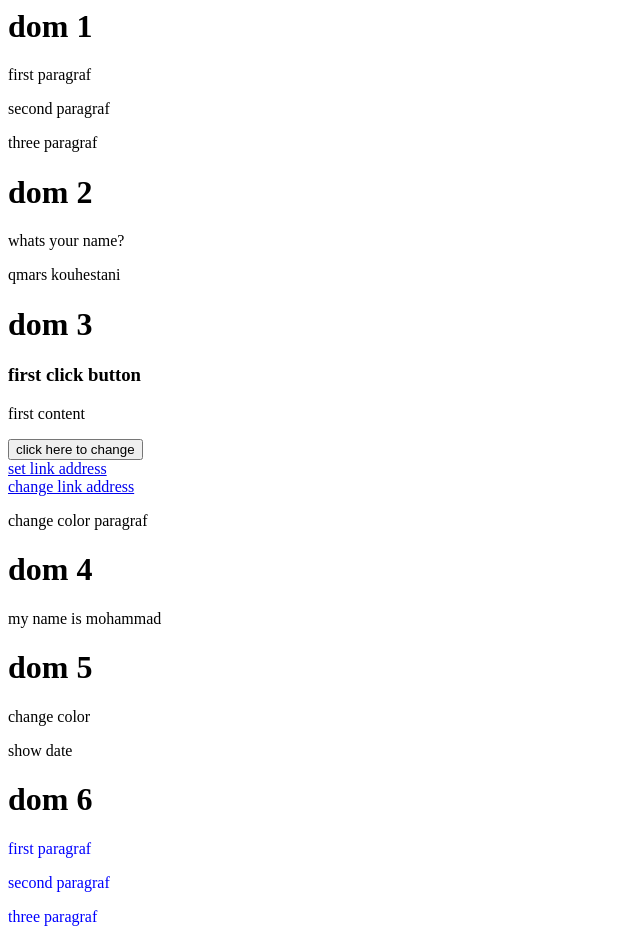
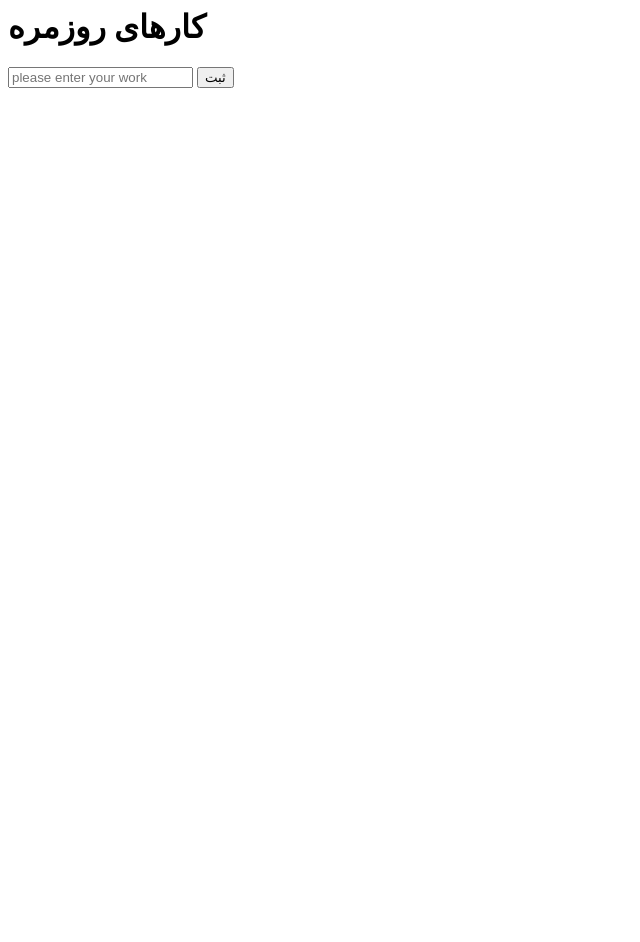
Before and after one commit to mohammadEslamiyeh/-js-practise-frontcast-all-dom, a plain HTML site: page index.html in a window 1280 px wide. Shown: the whole page, without its empty margins (0-640 px from the left). After the commit the page ends 800 px from the top, so only its background shows below. Drawn offline with Linux system fonts and the light colour scheme.

Commit message:
final project dom 'exercise'

```diff
--- /dev/null
+++ b/css/main.css
@@ -0,0 +1,3 @@
+.h{
+
+}
--- a/index.html
+++ b/index.html
@@ -5,49 +5,14 @@
         <title>
             js practise frontcast
         </title>
+        <link rel="stylesheet" href="css/main.css">
     </head>
     <body>
-            <!--  dom 1 ---->
-            <h1>dom 1</h1>
-        <p id="app">first paragraf</p>
-        <p class="box">second paragraf</p>
-        <p>three paragraf</p>
+        <h1 class="h1">کارهای روزمره</h1>
+        <input type="text" id="input" placeholder="please enter your work">
+        <button id="submit"onclick="addItem()">ثبت</button>
+        <div id="result"></div>
 
-        <!--  dom 2 ---->
-            <h1>dom 2</h1>
-            <p onclick="change()">whats your name?</p>
-            <p >qmars kouhestani</p>
-
-             <!--  dom 3 ---->
-             <h1>dom 3</h1>
-             <h3>first click button </h3>
-            <div id="mainDom3">
-             <p>first content</p>
-             <button onclick="changeText()">click here to change</button>
-             <br>
-             <a href="#" target="blank">set link address</a>
-             <br>
-             <a href="https://github.com/mohammadEslamiyeh?tab=repositories" target="blank">change link address</a>
-             <p>change color paragraf</p>
-            </div>
-
-             <!--  dom 4 ---->
-             <h1>dom 4</h1>
-             <div id="show"></div>
-            <!--  dom 5 ---->
-            <h1>dom 5</h1>
-            <div >
-        <p id="color">change color</p>
-        <p id="date">show date</p>
-        </div>
-
-        <!--  dom 6 ---->
-        <div id="dom6">
-        <h1>dom 6</h1>
-        <p>first paragraf</p>
-        <p>second paragraf</p>
-        <p>three paragraf</p>
-    </div>
         <script src="js/main.js"></script>
     </body>
 </html>
--- a/js/main.js
+++ b/js/main.js
@@ -1,70 +1,49 @@
-/////////////////////////// dom 1 /////////////////////////////////
-console.log("dom 1 : find tag by id and class ,............");
-let show1, show2, show3;
+function addItem(){
+    var inputdata;
 
-show1 = document .getElementById("app");
-console.log(show1);
-show2 = document.getElementsByClassName("box");
-console.log(show2[0]);
-show3 = document.getElementsByTagName("p");
-console.log(show3[2]);
-/////////////////////////// dom 2 /////////////////////////////////
-console.log("dom 2 : chanage p text tag ");
-function change() {
-    document.getElementsByTagName("p")[4].innerHTML = "mohammad eslamiyeh";
-}
-/////////////////////////// dom 3 /////////////////////////////////
-console.log("dom 3 :find div -> change text tag ->set link and change link ");
+    inputdata = document.getElementById("input").value;
 
-let divmain;
+    if (inputdata== ""){
+        alert("لطفا کار خود را وارد کنید");
+    }else{
+        document.getElementById("input").value = "";
+        let ptag = document.createElement("p");
+        let txt = document.createTextNode(inputdata);
+        let span = document.createElement("span");
+        span.appendChild(txt);
+        let resualt = document.getElementById("result");
+        ptag.appendChild(span);
+        resualt.appendChild(ptag);
 
-function changeText(){
-    // find div
-    divmain = document.getElementById("mainDom3");
-    // change tag text
-    divmain.getElementsByTagName("p")[0].innerHTML="is new content";
-    // set link to tag
-    divmain.getElementsByTagName("a")[0].href = "https://github.com/mohammadEslamiyeh?tab=repositories";
-    divmain.getElementsByTagName("a")[1].setAttribute("href","https://vuejs.org/");
-    divmain.getElementsByTagName("p")[1].style.color="red";
-}
-/////////////////////////// dom 4 /////////////////////////////////
-console.log("dom 4 : add tag p , creat text and insert div tag ");
+        var span2 = document.createElement("span");
+        var rmtxt = document.createTextNode("X");
+        span2.appendChild(rmtxt);
+        ptag.appendChild(span2);
+        span2.style.color="red";
+        ptag.addEventListener("click",taskdone);
 
-var divtag,ptag,txt;
-divtag = document.getElementById("show");
-ptag = document.createElement("p");
-txt = document.createTextNode("my name is mohammad");
+        function taskdone(){
+            /*baraye remove kardan rahaye ziadi bod vali ma amadim az tavabe java script estefade kardim*/
+            span.style.textDecoration  = "line-through";
+        }
+            /**
+             * javascript comment
+             * @Author: flydreame
+             * @Date: 2020-03-24 21:03:09
+             * @Desc: barayte yek moteghayeri attribute onclick tarif kardim
+             */
+            var remove= document.createAttribute("onclick");
+            /**
+             * javascript comment
+             * @Author: flydreame
+             * @Date: 2020-03-24 21:03:53
+             * @Desc: va be on moteghayer yek value dadim va value in meghdaresh in bashe
+             * miad parent node yanoi oparent aslio az bein mibare
+             */
+            remove.value = "this.parentNode.remove();";
+            //va inja migim key remove beshe
+            span2.setAttributeNode(remove);
 
 
-ptag.appendChild(txt);
-divtag.appendChild(ptag);
-
-/////////////////////////// dom 5 /////////////////////////////////
-console.log("dom 5 : Definition EVENT FOR TAG and get date on system");
-let p1,p2;
-
-p1 = document.getElementById("color");
-
-p1.addEventListener("click",changeColor);
-
-function changeColor(){
-    p1.style.color= "red";
+    }
 }
-p2 = document.getElementById("date");
-p2.addEventListener("click", showdate);
-
-function showdate(){
-    console.log(Date());
-}
-
-/////////////////////////// dom 6/////////////////////////////////
-console.log("dom 6 : set color for text by querySelectorAll and 'for loop'  ");
-
-let plist,divdom6;
-divdom6 = document.getElementById("dom6");
-plist = divdom6.querySelectorAll("p");
-console.log(plist[2]);
-for (i=0;i<plist.length;i++){
-plist[i].style.color="blue";
-}
```
